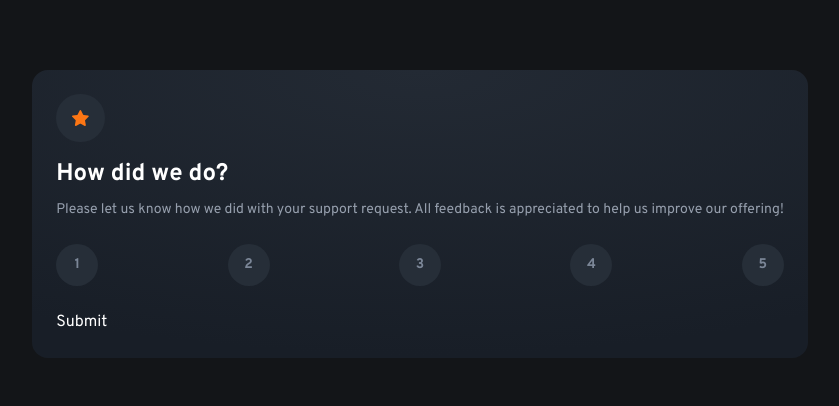
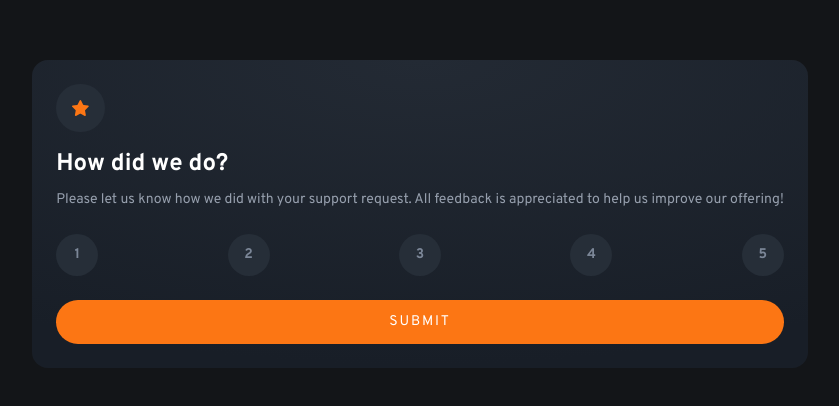
Before and after one commit to rick915/feedback_32A, a React (Vite) app: page / in a window 1280 px wide. Shown: the part 186-592 px from the top of the page, without its empty margins (220-1059 px from the left). Built offline with nearby package versions, Linux system fonts and the light colour scheme.

Commit message:
primeiro card do moblie finalizado

```diff
--- a/src/App.jsx
+++ b/src/App.jsx
@@ -18,7 +18,7 @@
         <input type="button" value={5} className="bg-dark-blue w-10.5 h-10.5 rounded-full text-medium-grey text-sm font-bold"/>
       </div>
 
-      <button >Submit</button>
+      <button className="bg-orange w-full py-3 rounded-3xl uppercase text-sm tracking-1">Submit</button>
     </div>
   )
 }
```
